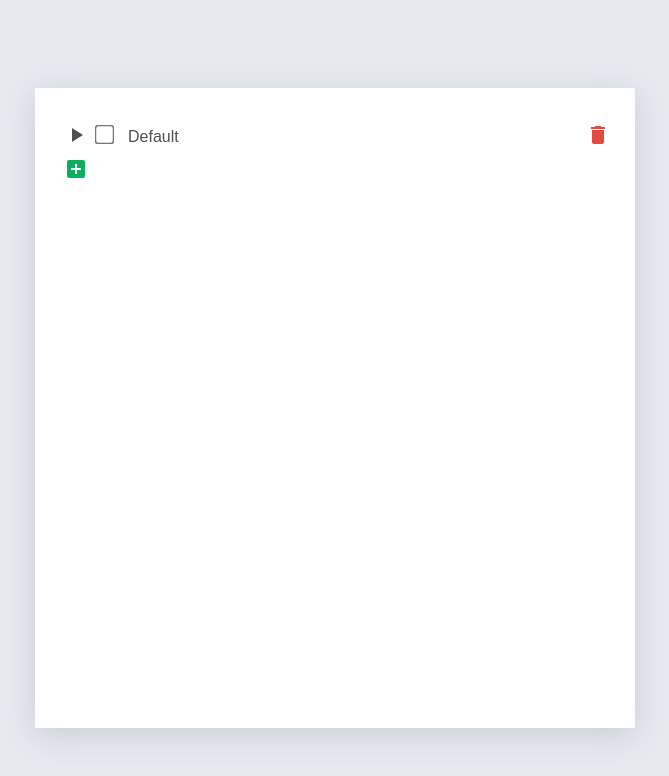
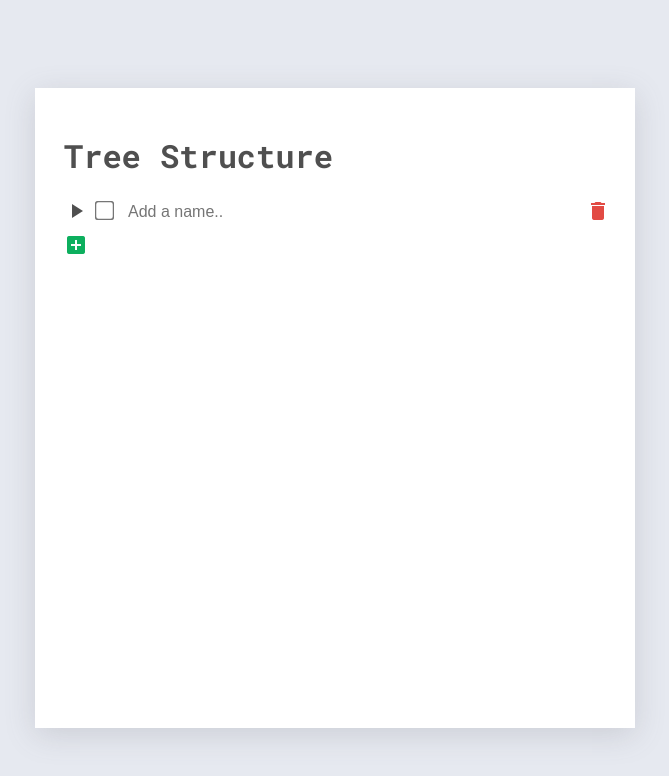
Before and after one commit to danilolan/tree-structure-angular, an Angular app: page / in a window 1280 px wide. Both pictures are taken after a click on the button "add_box". Shown: the top 776 px of the page, without its empty margins (305-974 px from the left). Built offline with nearby package versions, Linux system fonts and the light colour scheme.

Commit message:
feat:input focus when add

```diff
--- a/src/app/app.component.html
+++ b/src/app/app.component.html
@@ -1,3 +1,4 @@
 <main>
+  <h1>Tree Structure</h1>
   <app-tree-view></app-tree-view>
 </main>
--- a/src/app/components/input/input.component.html
+++ b/src/app/components/input/input.component.html
@@ -1,3 +1,3 @@
 <form (submit)="submitInput()">
-  <input name="name" type="text" [(ngModel)]="inputValue" placeholder="Add a name..">
+  <input #myinput name="name" type="text" [(ngModel)]="inputValue" placeholder="Add a name..">
 </form>
--- a/src/app/components/input/input.component.ts
+++ b/src/app/components/input/input.component.ts
@@ -1,4 +1,5 @@
-import { Component, Input, NgModule } from '@angular/core';
+import { Component, ElementRef, Input, NgModule, ViewChild } from '@angular/core';
+import { FormGroup } from '@angular/forms';
 import { DbService } from 'src/app/services/db/db.service';
 import { TreeStructureService } from 'src/app/services/tree/tree.service';
 
@@ -14,6 +15,14 @@ export class InputComponent {
 
   constructor(private treeService: TreeStructureService) {}
 
+  @ViewChild("myinput") myInputField: ElementRef;
+  userForm: FormGroup;
+
+  ngAfterViewInit(): void {
+    // Set focus to the firstName field
+    this.myInputField.nativeElement.focus();
+  }
+
   //#TODO input validations
   submitInput() {
     this.treeService.editNode(this.nodeId, this.inputValue);
--- a/src/app/components/tree-view-node/tree-view-node.component.ts
+++ b/src/app/components/tree-view-node/tree-view-node.component.ts
@@ -29,6 +29,6 @@ export class TreeViewNodeComponent {
     this.treeStructureService.deleteNode(this.node.id)
   }
   addNode(): void {
-    this.treeStructureService.addChildToNode(this.node.id, "Default")
+    this.treeStructureService.addChildToNode(this.node.id, "")
   }
 }
--- a/src/app/components/tree-view/tree-view.component.ts
+++ b/src/app/components/tree-view/tree-view.component.ts
@@ -18,6 +18,6 @@ export class TreeViewComponent implements OnInit {
   }
 
   addNode(): void {
-    this.treeStructureService.addChildToNode(null, "Default")
+    this.treeStructureService.addChildToNode(null, "")
   }
 }
--- a/tsconfig.json
+++ b/tsconfig.json
@@ -2,6 +2,7 @@
 {
   "compileOnSave": false,
   "compilerOptions": {
+    "strictPropertyInitialization": false,
     "baseUrl": "./",
     "outDir": "./dist/out-tsc",
     "forceConsistentCasingInFileNames": true,
```
